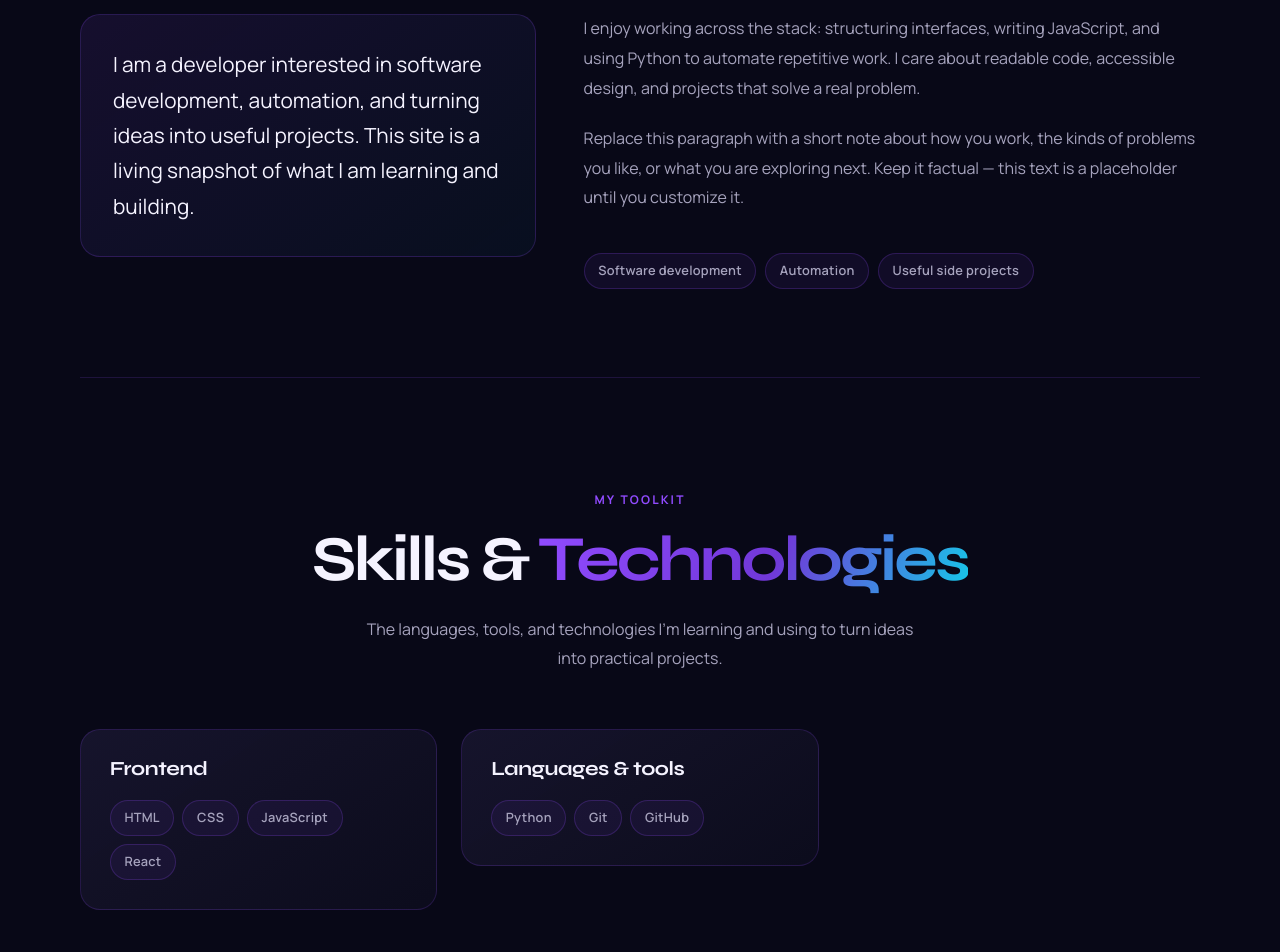
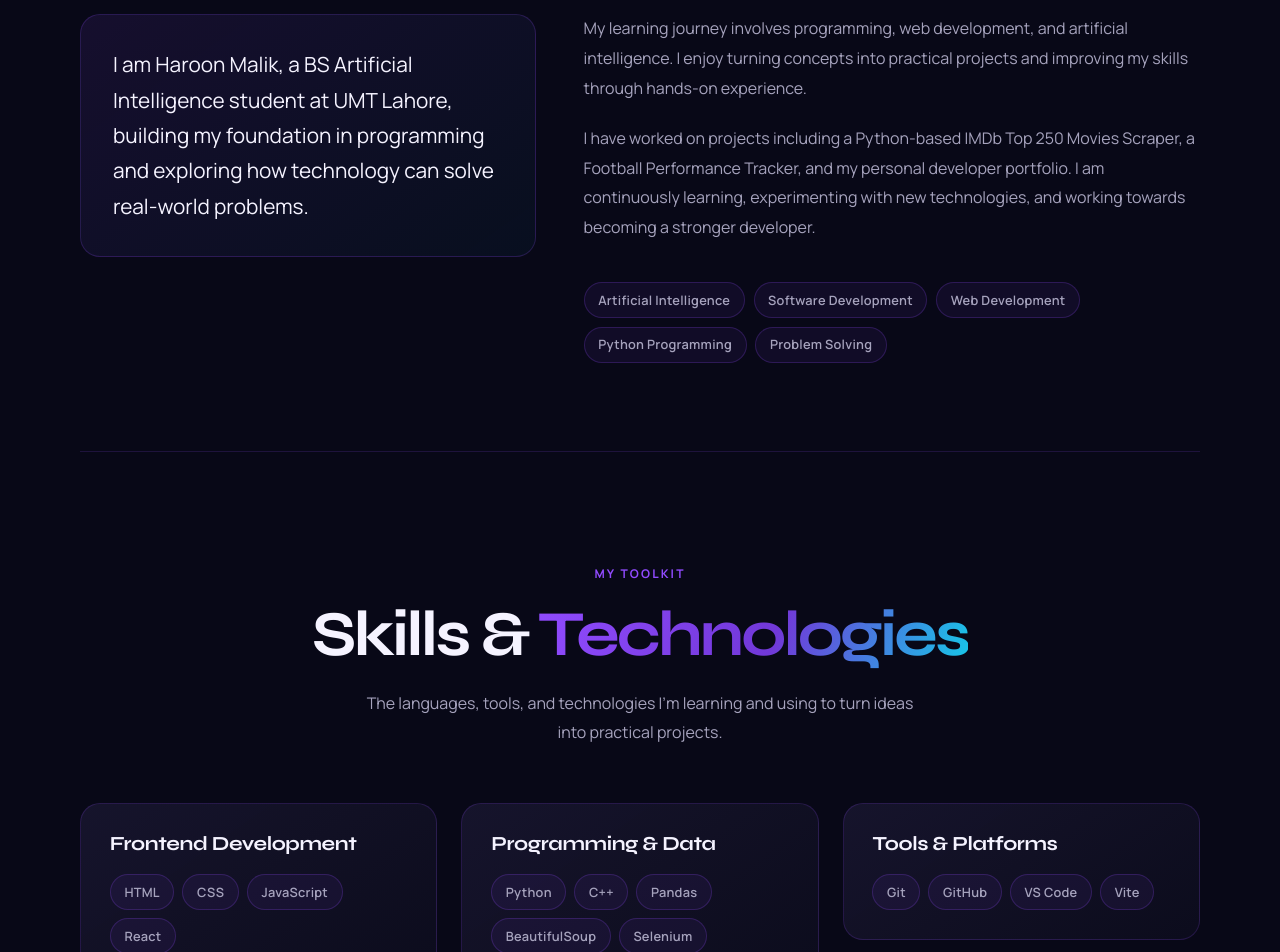
Before and after one commit to malikharoon-dev/developer-portfolio, a React (Vite) app: page / in a window 1280 px wide. Shown: the part 1040-1992 px from the top of the page. Built offline with nearby package versions, Linux system fonts and the light colour scheme.

Commit message:
Personalize contact section

```diff
--- a/src/components/Contact.jsx
+++ b/src/components/Contact.jsx
@@ -78,11 +78,16 @@ export default function Contact() {
   return (
     <section id="contact" className="section" aria-labelledby="contact-heading">
       <Reveal>
-        <p className="eyebrow">Contact</p>
-        <h2 id="contact-heading">Let’s talk</h2>
-        <p className="section-copy">
-          Use the form or reach me through the links. Replace the placeholder email and profile URLs before sharing this site.
-        </p>
+      <div className="contact-heading">
+  <p className="eyebrow">GET IN TOUCH</p>
+  <h2 id="contact-heading">
+    Let's <span>Connect</span>
+  </h2>
+  <p className="section-copy">
+    Have a project idea, an opportunity, or just want to talk
+    about technology and AI? I'd be happy to hear from you.
+  </p>
+</div>
       </Reveal>
 
       <div className="contact-grid">
--- a/src/data/profile.js
+++ b/src/data/profile.js
@@ -1,37 +1,50 @@
-/**
- * Personal profile configuration.
- * Replace placeholder values with your real details before publishing.
- */
+
 export const profile = {
-  name: 'Malik',
-  shortName: 'Malik',
-  role: 'Developer',
-  headline: 'Building useful software with care and clarity.',
+  name: 'Haroon Malik',
+  shortName: 'Haroon',
+  role: 'BS Artificial Intelligence Student',
+  headline: 'Exploring AI. Building with code.',
   subtitle:
-    'I design and build web projects, automation tools, and practical applications — focused on clean interfaces and reliable code.',
-  location: 'Add your location',
-  email: 'your.email@example.com',
-  github: 'https://github.com/your-username',
-  linkedin: '',
-  resumeUrl: '',
+    'I am an Artificial Intelligence student at UMT Lahore, interested in software development, web technologies, Python, and building practical applications.',
+  location: 'Lahore, Pakistan',
+  email: 'malikharoonahmad191@gmail.com',
+  github: 'https://github.com/malikharoon-dev',
+linkedin: 'https://www.linkedin.com/in/muhammadharoonahmad',
+resumeUrl: '',
+
   about: {
     intro:
-      'I am a developer interested in software development, automation, and turning ideas into useful projects. This site is a living snapshot of what I am learning and building.',
+      'I am Haroon Malik, a BS Artificial Intelligence student at UMT Lahore, building my foundation in programming and exploring how technology can solve real-world problems.',
+
     paragraphs: [
-      'I enjoy working across the stack: structuring interfaces, writing JavaScript, and using Python to automate repetitive work. I care about readable code, accessible design, and projects that solve a real problem.',
-      'Replace this paragraph with a short note about how you work, the kinds of problems you like, or what you are exploring next. Keep it factual — this text is a placeholder until you customize it.',
+      'My learning journey involves programming, web development, and artificial intelligence. I enjoy turning concepts into practical projects and improving my skills through hands-on experience.',
+
+      'I have worked on projects including a Python-based IMDb Top 250 Movies Scraper, a Football Performance Tracker, and my personal developer portfolio. I am continuously learning, experimenting with new technologies, and working towards becoming a stronger developer.',
     ],
-    interests: ['Software development', 'Automation', 'Useful side projects'],
+
+    interests: [
+      'Artificial Intelligence',
+      'Software Development',
+      'Web Development',
+      'Python Programming',
+      'Problem Solving',
+    ],
   },
+
   skillGroups: [
     {
-      title: 'Frontend',
+      title: 'Frontend Development',
       items: ['HTML', 'CSS', 'JavaScript', 'React'],
     },
     {
-      title: 'Languages & tools',
-      items: ['Python', 'Git', 'GitHub'],
+      title: 'Programming & Data',
+      items: ['Python', 'C++', 'Pandas', 'BeautifulSoup', 'Selenium'],
+    },
+    {
+      title: 'Tools & Platforms',
+      items: ['Git', 'GitHub', 'VS Code', 'Vite'],
     },
   ],
+
   formEndpoint: '',
 }
```
